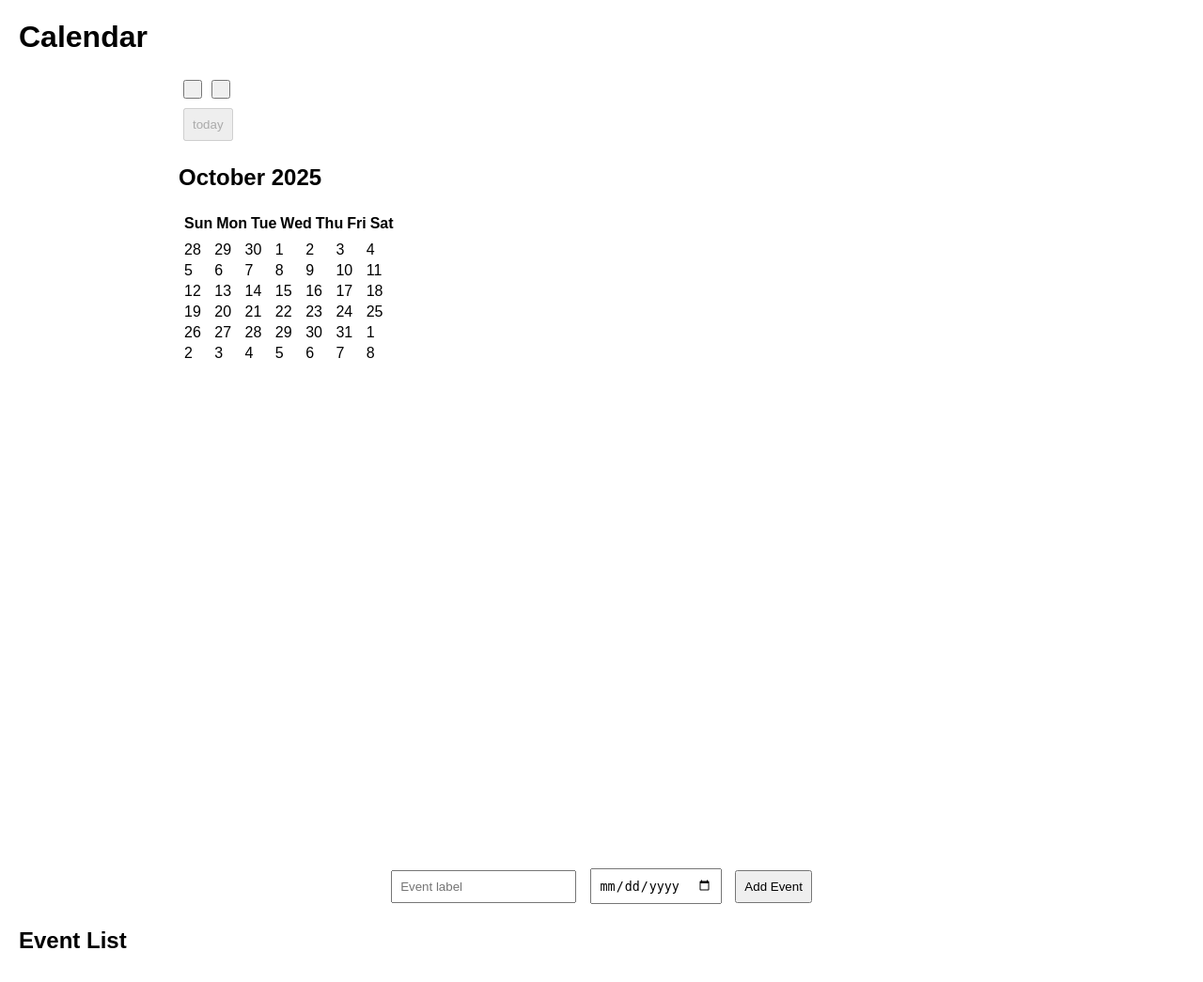
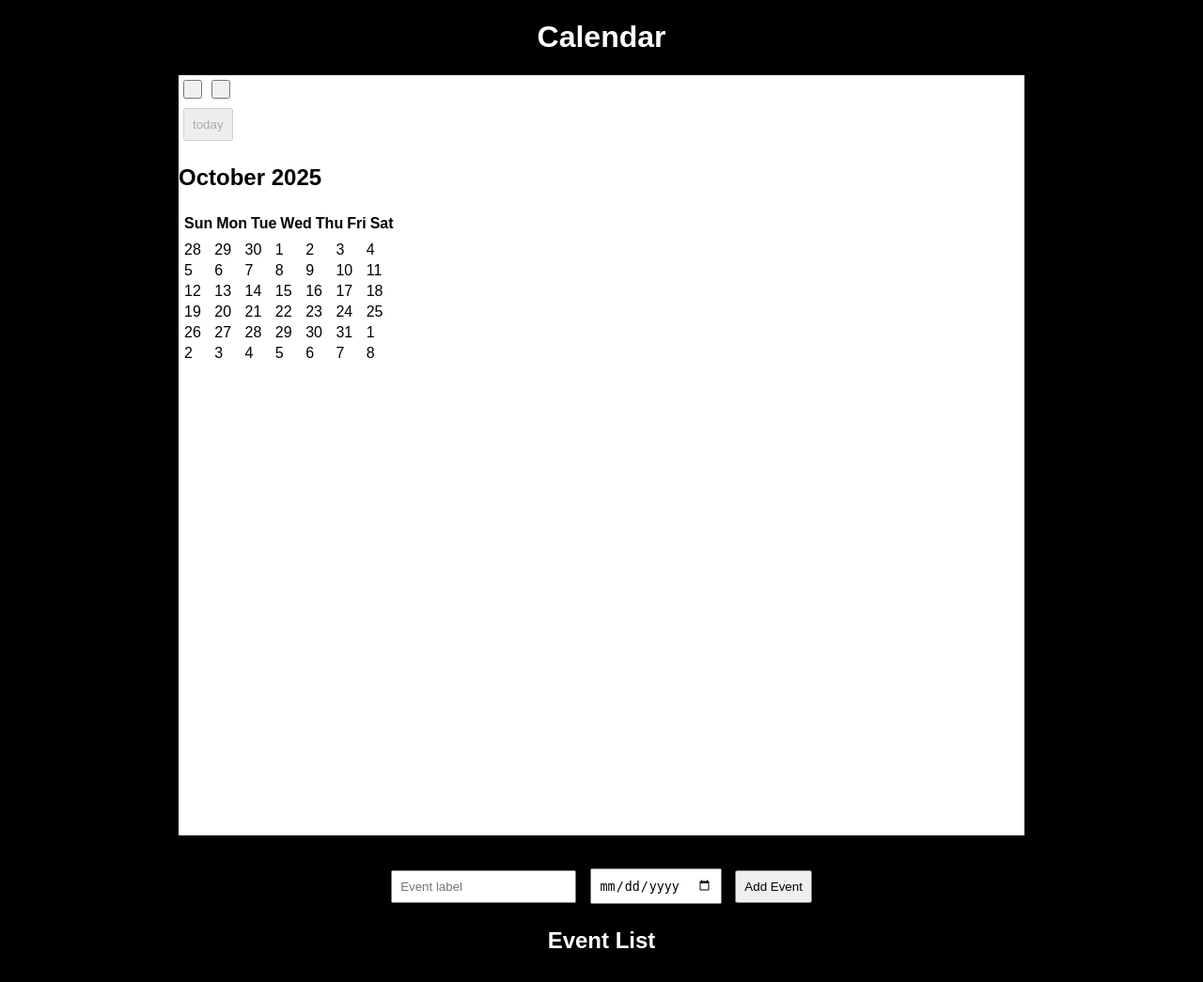
Before and after one commit to ctscreweder/vieve, a Flask app: page /calendar in a window 1280 px wide. Shown: the whole page at 94% size. Run offline with Flask 3, Linux system fonts and the light colour scheme; data that the repository does not hold is empty; parts of the project's set-up code (start-up, migrations or seed data) failed here and were passed over; some libraries are stand-ins or nearby versions.

Commit message:
Update calendar.html

```diff
--- a/roles/vieve/files/app/templates/calendar.html
+++ b/roles/vieve/files/app/templates/calendar.html
@@ -5,15 +5,15 @@
   <link href='https://cdn.jsdelivr.net/npm/fullcalendar@6.1.8/main.min.css' rel='stylesheet' />
   <script src='https://cdn.jsdelivr.net/npm/fullcalendar@6.1.8/main.min.js'></script>
   <style>
-    body { font-family: Arial, sans-serif; margin: 20px; }
-    #calendar { max-width: 900px; margin: 0 auto; }
-    form { margin-top: 30px; text-align: center; }
+    body { background-color: black; color: white; font-family: Arial, sans-serif; }
+    #calendar { max-width: 900px; margin: 20px auto; background-color: white; color: black; }
+    form { text-align: center; margin-top: 30px; }
     input, button { margin: 5px; padding: 8px; }
-    ul { margin-top: 30px; max-width: 900px; margin-left: auto; margin-right: auto; }
+    ul { max-width: 900px; margin: 30px auto; }
   </style>
 </head>
 <body>
-  <h1>Calendar</h1>
+  <h1 style="text-align:center;">Calendar</h1>
   <div id='calendar'></div>
 
   <form method="POST" action="/calendar/add">
@@ -22,7 +22,7 @@
     <button type="submit">Add Event</button>
   </form>
 
-  <h2>Event List</h2>
+  <h2 style="text-align:center;">Event List</h2>
   <ul>
     {% for label, timestamp in events %}
       <li>{{ timestamp }} — {{ label }}</li>
@@ -39,7 +39,14 @@
           center: 'title',
           right: ''
         },
-        events: '/events.json'
+        events: '/events.json',
+        eventColor: 'gray',
+        eventDidMount: function(info) {
+          const label = info.event.title.toLowerCase();
+          if (label.includes('had sex')) info.el.style.backgroundColor = 'red';
+          else if (label.includes('date night')) info.el.style.backgroundColor = 'blue';
+          else if (label.includes('other')) info.el.style.backgroundColor = 'yellow';
+        }
       });
       calendar.render();
     });
```
